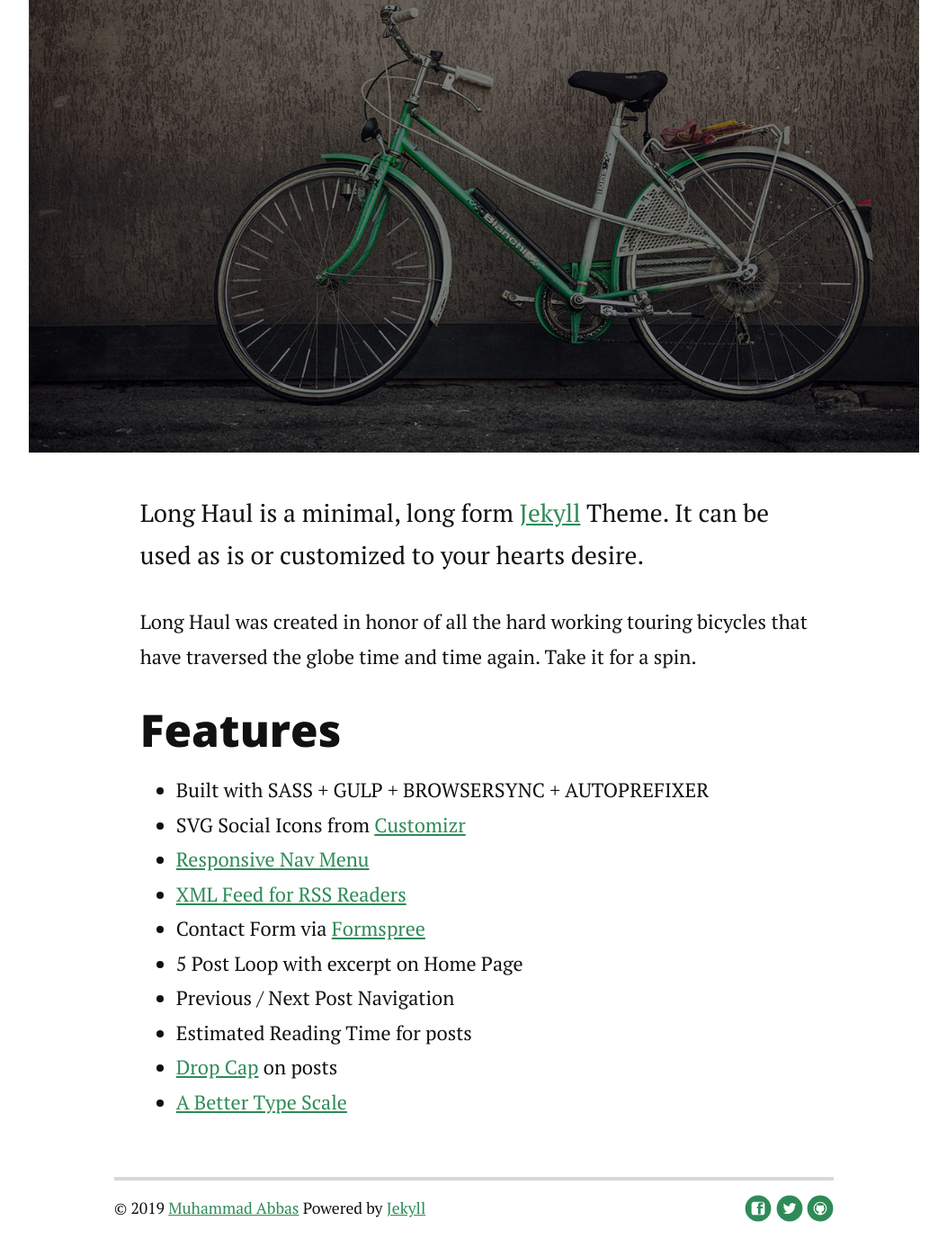
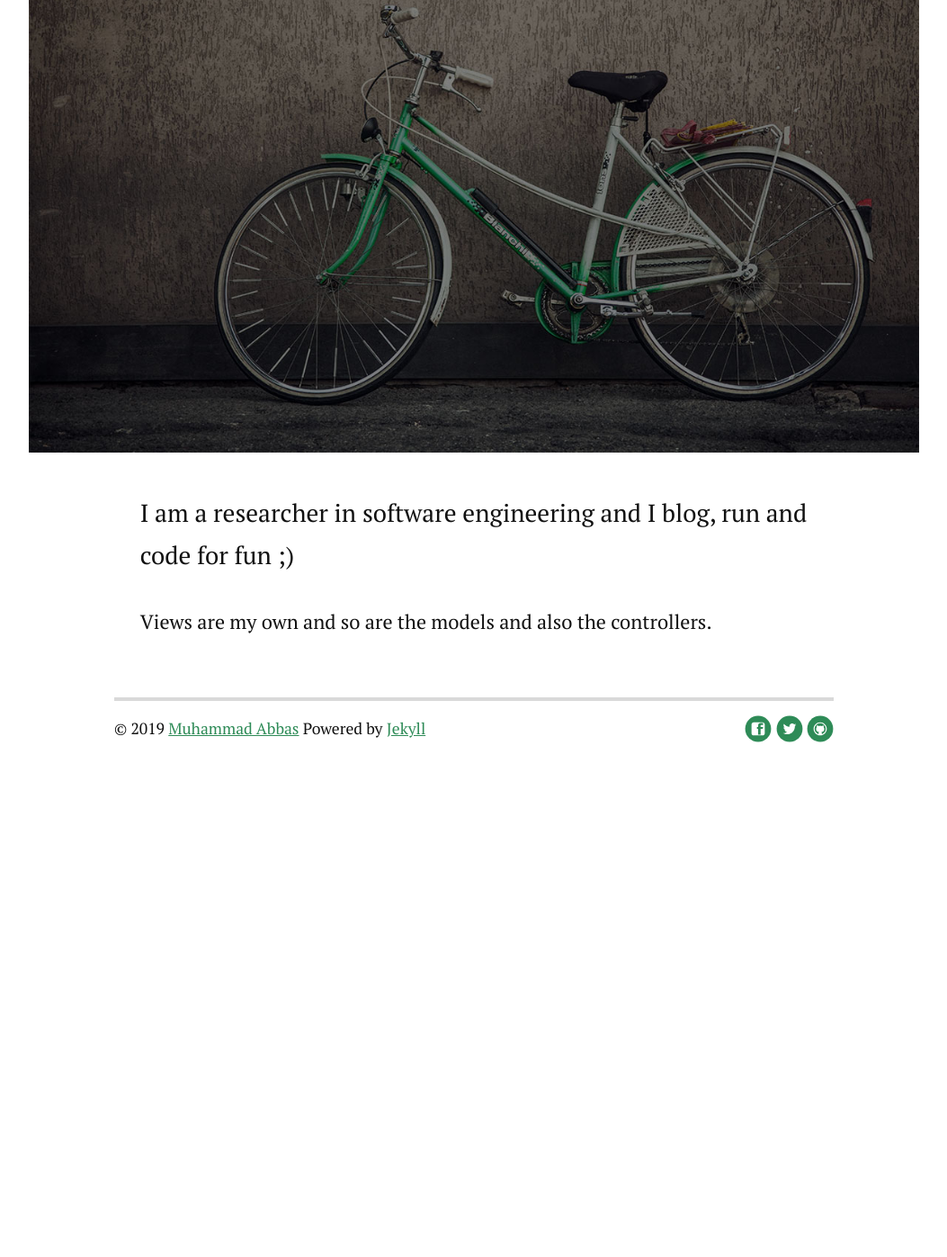
Before and after one commit to a66as/a66as.github.io, a Jekyll site: the page built from about.md, in a window 1280 px wide and 1400 px high, scrolled down 654 px. Shown: the top 1397 px of the window at 90% size, without its empty margins (113-1166 px from the left). Built offline with Jekyll 4.4.1, drawn with Linux system fonts in a browser that asks for light colours; nearby versions of some CDN libraries; after the commit the page ends 1521 px from its top, so only the background shows below that; some of the changed text lies outside the part shown.

Commit message:
Update about.md

```diff
--- a/about.md
+++ b/about.md
@@ -4,21 +4,8 @@
 ---
 
 <div class="post">
-	<h1 class="pageTitle">About Long Haul</h1>
+	<h1 class="pageTitle">About Me</h1>
 	<img src="{{ '/assets/img/touring.jpg' | prepend: site.baseurl }}" alt="">
-	<p class="intro">Long Haul is a minimal, long form <a href="http://jekyllrb.com">Jekyll</a> Theme. It can be used as is or customized to your hearts desire.</p>
-	<p>Long Haul was created in honor of all the hard working touring bicycles that have traversed the globe time and time again. Take it for a spin.</p>
-	<h2>Features</h2>
-	<ul>
-		<li>Built with SASS + GULP + BROWSERSYNC + AUTOPREFIXER</li>
-  		<li>SVG Social Icons from <a href="http://customizr.net/icons/">Customizr</a></li>
-  		<li><a href="http://responsive-nav.com/">Responsive Nav Menu</a></li>
-  		<li><a href="https://github.com/snaptortoise/jekyll-rss-feeds">XML Feed for RSS Readers</a></li>
-  		<li>Contact Form via <a href="http://formspree.io/">Formspree</a></li>
-      <li>5 Post Loop with excerpt on Home Page</li>
-  		<li>Previous / Next Post Navigation</li>
-      <li>Estimated Reading Time for posts</li>
-  		<li><a href="https://github.com/adobe-webplatform/dropcap.js">Drop Cap</a> on posts</li>
-  		<li><a href="http://typecast.com/blog/a-more-modern-scale-for-web-typography">A Better Type Scale</a></li>
-  	</ul>
+	<p class="intro">I am a researcher in software engineering and I blog, run and code for fun ;)</p>
+	<p>Views are my own and so are the models and also the controllers.</p>
 </div>
```
